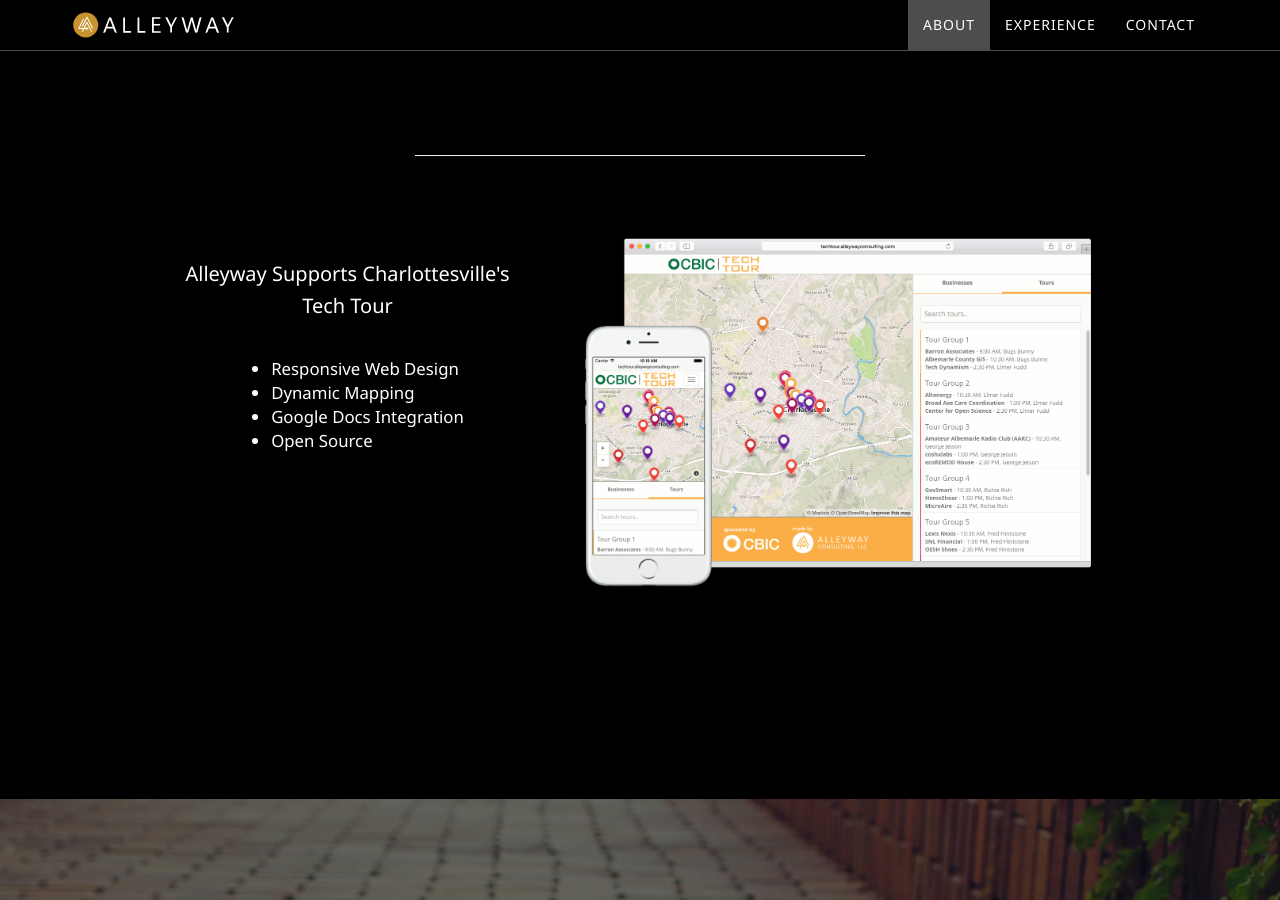
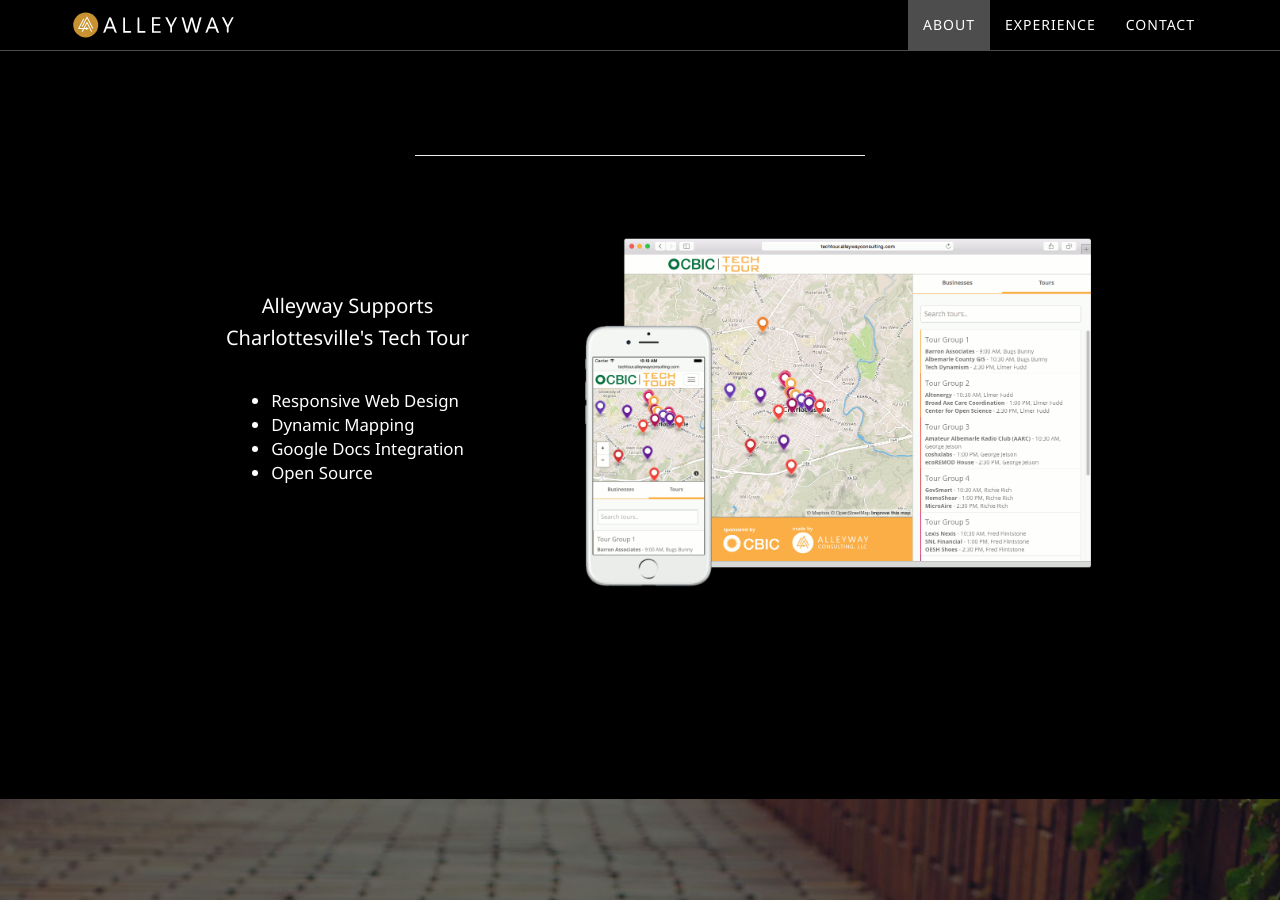
Before and after one commit to AlleywayConsulting/AlleywayConsulting, a Jekyll site: the page built from index.html, in a window 1280 px wide and 900 px high, scrolled down 1343 px. Built offline with Jekyll 4.4.1, drawn with Linux system fonts in a browser that asks for light colours.

Commit message:
New layout for portfolio item

```diff
--- a/_includes/about.html
+++ b/_includes/about.html
@@ -24,7 +24,7 @@
         </div>
         <div class="row">
             <div class="col-lg-4 col-lg-offset-1">
-                <p>&nbsp;<br/>Alleyway Supports Charlottesville's Tech Tour</p>
+                <p>&nbsp;<br/>&nbsp;<br/>Alleyway Supports <br/> Charlottesville's Tech Tour</p>
                 <ul style="text-align: left; display:inline-block; font-size: larger">
                     <li>Responsive Web Design</li>
                     <li>Dynamic Mapping</li>
```
